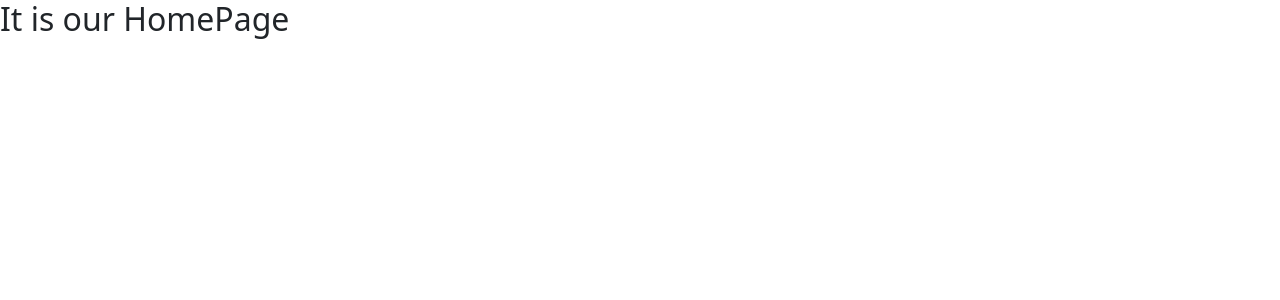
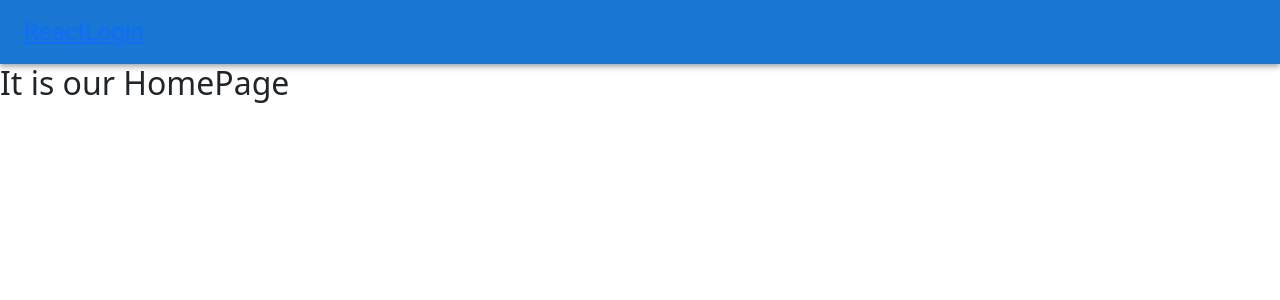
Before and after one commit to RoMANzhula/spring_react_graphql_shop, a React (Create React App) app in the folder src/main/frontend/graphql-shop/: page / in a window 1280 px wide. Shown: the top 300 px of the page. Built offline with nearby package versions, Linux system fonts and the light colour scheme.

Commit message:
Add navbar component with empty link - ReactLogin

```diff
--- a/src/main/frontend/graphql-shop/src/App.js
+++ b/src/main/frontend/graphql-shop/src/App.js
@@ -2,13 +2,17 @@ import logo from './logo.svg';
 import './App.css';
 import { Routes, Route } from 'react-router-dom';
 import Homepage from './pages/homePage';
+import Navbar from './components/navbar';
 
 
 function App() {
   return (
     <div>
+      <Navbar />
       <Routes>
         <Route path='/' element={<Homepage/>} />
+        <Route path='/register' element={<Homepage/>} />
+        <Route path='/login' element={<Homepage/>} />
       </Routes>
     </div>
   );
--- /dev/null
+++ b/src/main/frontend/graphql-shop/src/components/navbar.js
@@ -0,0 +1,19 @@
+import { AppBar, Box, Toolbar, Typography, Button } from "@mui/material";
+import { Link } from "react-router-dom";
+
+
+function Navbar() {
+  return (
+    <Box sx={{flexGrow: 1}}>
+      <AppBar position="static">
+        <Toolbar>
+          <Typography variant="h5" component="div">
+            <Link to="/">ReactLogin</Link>
+          </Typography>
+        </Toolbar>
+      </AppBar>
+    </Box>
+  );
+}
+
+export default Navbar;
```
